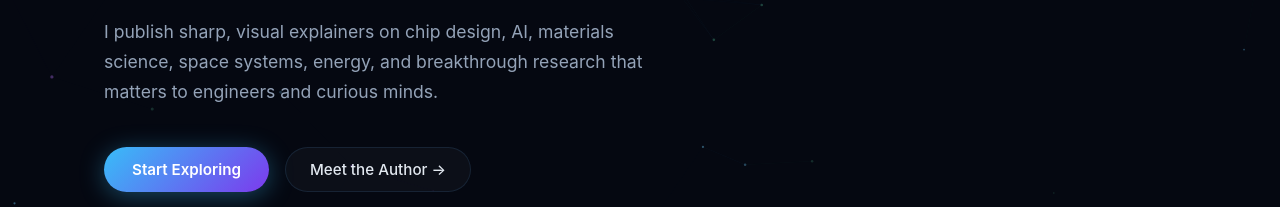
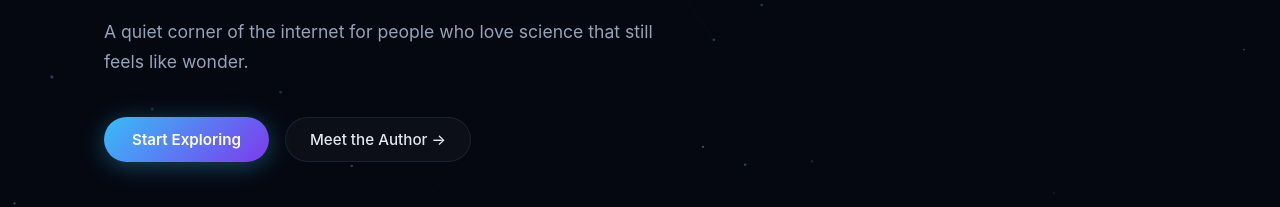
Before and after one commit to mamunuj-debug/mind-and-matter, a website: page website/index.html in a window 1280 px wide. Shown: the part 427-634 px from the top of the page. Drawn offline with Linux system fonts and the light colour scheme.

```diff
--- a/website/index.html
+++ b/website/index.html
@@ -71,8 +71,7 @@
       into stories for everyone
     </h1>
     <p class="hero-sub">
-      I publish sharp, visual explainers on chip design, AI, materials science,
-      space systems, energy, and breakthrough research that matters to engineers and curious minds.
+      A quiet corner of the internet for people who love science that still feels like wonder.
     </p>
     <div class="hero-actions">
       <a href="#featured" class="btn-primary">Start Exploring</a>
```
